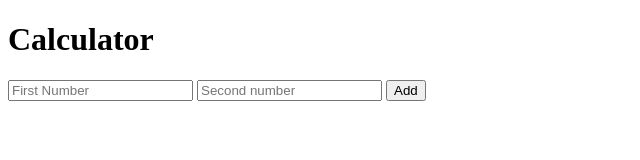
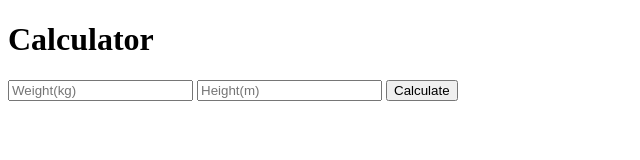
Before and after one commit to sathwikvunnava/BMI_calculator, a website: page index.html in a window 1280 px wide. Shown: the whole page, without its empty margins (0-640 px from the left). Drawn offline with Linux system fonts and the light colour scheme.

Commit message:
Update index.html

```diff
--- a/index.html
+++ b/index.html
@@ -9,9 +9,9 @@
   <body>
     <h1>Calculator</h1>
     <form action="/" method="post">
-      <input type="text" name="n1" id="n1" placeholder="First Number" />
-      <input type="text" name="n2" id="n2" placeholder="Second number" />
-      <button type="submit" name="submit">Add</button>
+      <input type="text" name="n1" id="n1" placeholder="Weight(kg)" />
+      <input type="text" name="n2" id="n2" placeholder="Height(m)" />
+      <button type="submit" name="submit">Calculate</button>
     </form>
   </body>
 </html>
```
